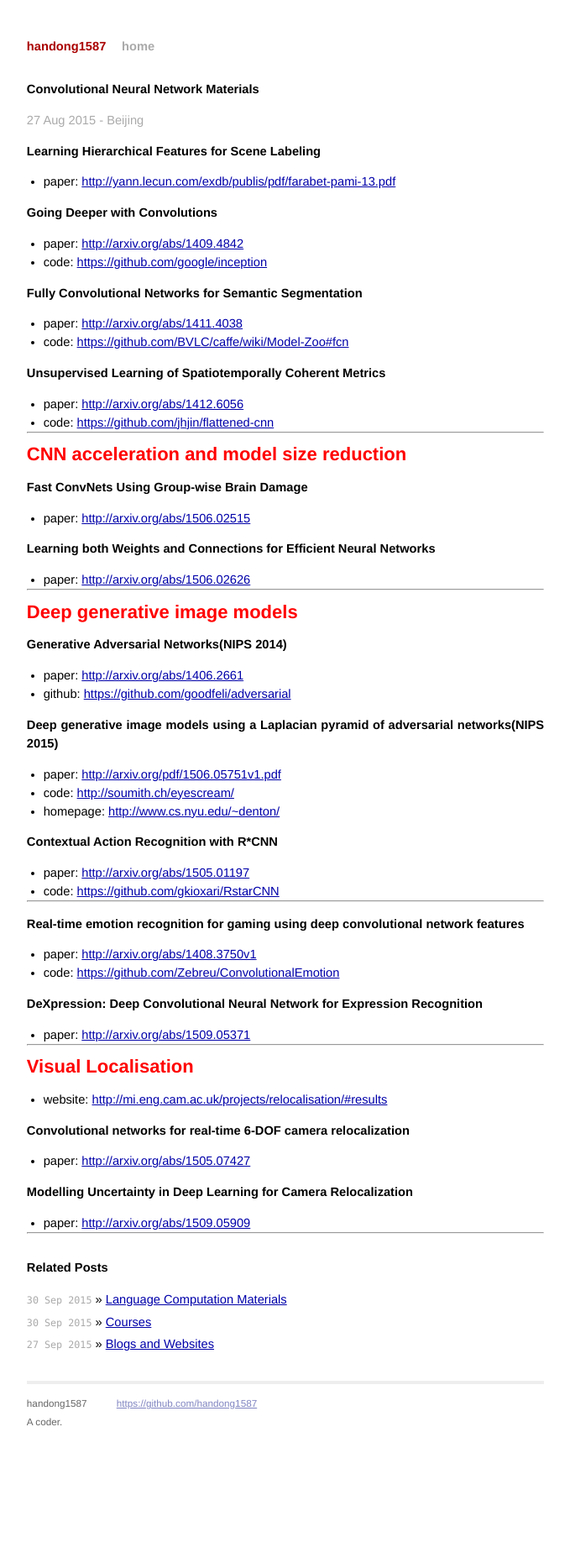
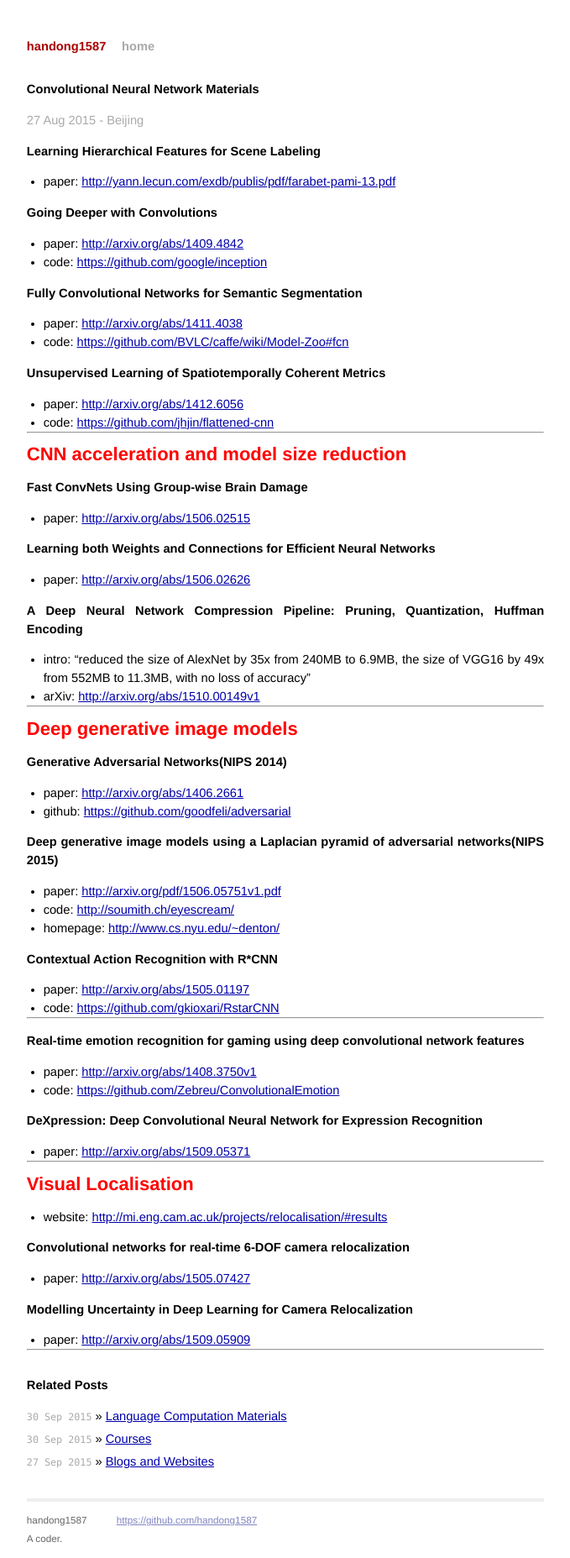
Before and after one commit to handong1587/handong1587.github.io, a Jekyll site: the page built from _posts/deep_learning/2015-08-27-cnn-materials.md, in a window 1280 px wide. Shown: the whole page at 84% size, without its empty margins (300-979 px from the left). Built offline with Jekyll 4.4.1, drawn with Linux system fonts in a browser that asks for light colours; Markdown is read by kramdown in place of the engine named in the settings; comment, search, counter and statistics services are not loaded; before the commit the page ends 1716 px from its top, so only the background shows below that.

Commit message:
update md

```diff
--- a/_posts/deep_learning/2015-08-27-cnn-materials.md
+++ b/_posts/deep_learning/2015-08-27-cnn-materials.md
@@ -41,6 +41,11 @@ CNN acceleration and model size reduction
 **Learning both Weights and Connections for Efficient Neural Networks**
 
 - paper: [http://arxiv.org/abs/1506.02626](http://arxiv.org/abs/1506.02626)
+
+**A Deep Neural Network Compression Pipeline: Pruning, Quantization, Huffman Encoding**
+
+- intro: "reduced the size of AlexNet by 35x from 240MB to 6.9MB, the size of VGG16 by 49x from 552MB to 11.3MB, with no loss of accuracy"
+- arXiv: [http://arxiv.org/abs/1510.00149v1](http://arxiv.org/abs/1510.00149v1)
 
 _ _ _
 
```
